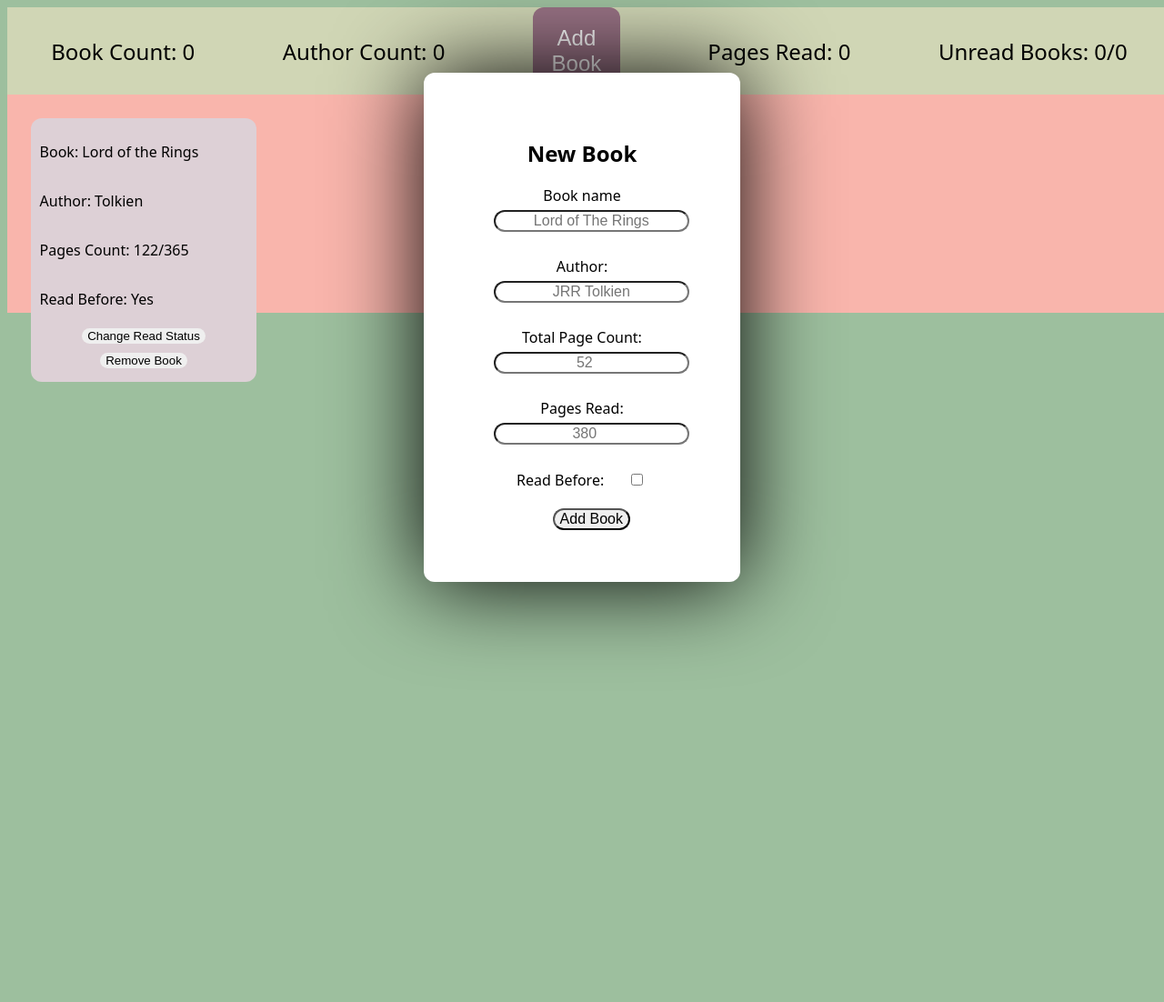
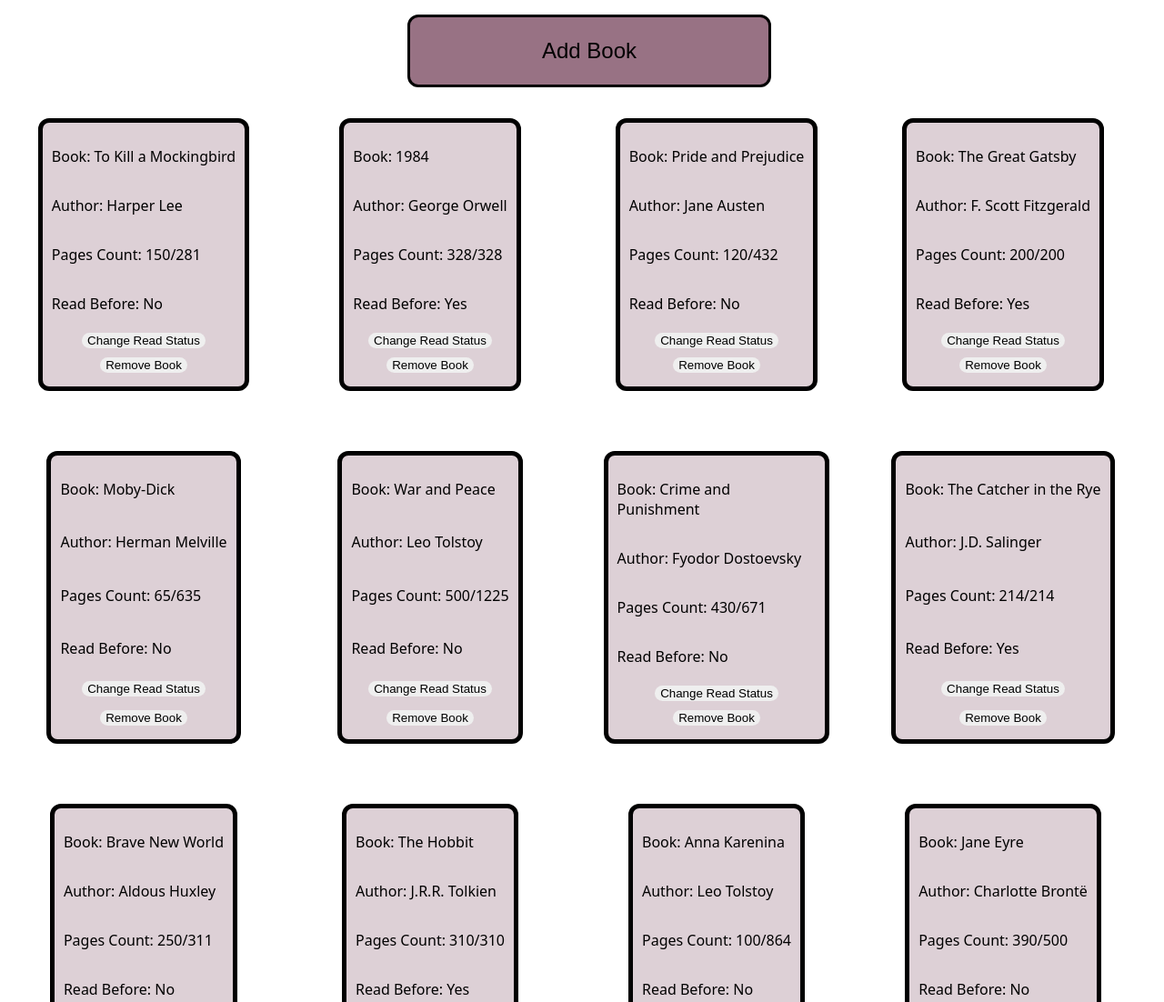
Before and after one commit to MarcWolpert/book_library, a plain HTML site: page index.html in a window 1280 px wide. Shown: the top 1102 px of the page at 91% size. Before the commit the page ends 800 px from the top, so only its background shows below. Drawn offline with Linux system fonts and the light colour scheme.

Commit message:
feat: Interactive functionality added

```diff
--- a/book.js
+++ b/book.js
@@ -1,10 +1,27 @@
-const myLibrary=[];
-
-function Book(name, author, pages, isRead){
+const myLibrary=[
+        ["To Kill a Mockingbird", "Harper Lee", 150, 281, false],
+        ["1984", "George Orwell", 328, 328, true],
+        ["Pride and Prejudice", "Jane Austen", 120, 432, false],
+        ["The Great Gatsby", "F. Scott Fitzgerald", 200, 200, true],
+        ["Moby-Dick", "Herman Melville", 65, 635, false],
+        ["War and Peace", "Leo Tolstoy", 500, 1225, false],
+        ["Crime and Punishment", "Fyodor Dostoevsky", 430, 671, false],
+        ["The Catcher in the Rye", "J.D. Salinger", 214, 214, true],
+        ["Brave New World", "Aldous Huxley", 250, 311, false],
+        ["The Hobbit", "J.R.R. Tolkien", 310, 310, true],
+        ["Anna Karenina", "Leo Tolstoy", 100, 864, false],
+        ["Jane Eyre", "Charlotte Brontë", 390, 500, false],
+        ["The Odyssey", "Homer", 200, 541, false],
+        ["Don Quixote", "Miguel de Cervantes", 700, 1072, false],
+        ["Ulysses", "James Joyce", 50, 730, false]
+];
+let id=0;
+function Book(name, author, pages,totalPages, isRead){
     this.name=name;
     this.author=author;
     this.pages=pages;
-    this.isRead= (isRead? "is read": "has not been read")
+    this.totalPages=totalPages;
+    this.isRead= (isRead? "Yes": "No")
 }
 
 function addBookToLibrary(book){
@@ -13,24 +30,54 @@ function addBookToLibrary(book){
 
     const bookName=document.createElement("p");
     bookName.className="book cardAttributes";
+    bookName.textContent=`Book: ${book.name}`;
 
     const authorName=document.createElement("p");
     authorName.className="author cardAttributes";
+    authorName.textContent=`Author: ${book.author}`;
 
     const pagesRead=document.createElement("p");
     pagesRead.className="isRead cardAttributes";
+    pagesRead.textContent=`Pages Count: ${book.pages}/${book.totalPages}`;
 
     const readBefore=document.createElement("p");
     readBefore.className="isRead cardAttributes";
+    readBefore.textContent=`Read Before: ${book.isRead}`
 
     const buttonChangeReadStatus=document.createElement("button");
     buttonChangeReadStatus.className="changeReadStatus";
+    buttonChangeReadStatus.textContent=`Change Read Status`;
 
     const buttonRemoveBook=document.createElement("button");
     buttonRemoveBook.className="removeBook";
-    buttonRemoveBook.addEventListener((cardDiv)=>{
+    buttonRemoveBook.textContent=`Remove Book`;
 
-    })
+
+    const removeCard=function(){
+        cardDiv.remove();
+        //search in array
+        for (let i=0; i<myLibrary.length; i++){
+            console.log(book.name, myLibrary[i][0]);
+            if (book.name===myLibrary[i][0]){
+                myLibrary.splice(i,1);
+                break;
+            }
+        }
+        console.log(myLibrary);
+    }
+    const changeReadStatus=function(){
+        if (readBefore.textContent.search("Yes")!==-1){
+            book.isRead="No";
+            readBefore.textContent=readBefore.textContent.replace("Yes", book.isRead);
+        } else{
+            book.isRead="Yes";
+            readBefore.textContent=readBefore.textContent.replace("No", book.isRead);
+        }
+        console.log(book.isRead);
+    }
+
+    buttonChangeReadStatus.addEventListener("click",changeReadStatus);
+    buttonRemoveBook.addEventListener("click",removeCard );
 
     cardDiv.appendChild(bookName);
     cardDiv.appendChild(authorName);
@@ -43,7 +90,49 @@ function addBookToLibrary(book){
     bookList.append(cardDiv);
 }
 
-for (let i=0; i<15; i++){
-    bookI=new Book(i,i,i,0);
-    myLibrary.push(bookI);
+
+
+for (let i=0; i<myLibrary.length; i++){
+// for (let i=0; i<3; i++){
+    const b=myLibrary[i]
+    const book1=new Book(b[0],b[1],b[2],b[3],b[4]);
+    addBookToLibrary(book1);
 }
+
+
+const modal=document.getElementById("modal");
+console.log(modal);
+const addBookButton=document.getElementsByClassName("addBook")[0];
+console.log(addBookButton);
+
+addBookButton.addEventListener("click",()=>{
+    modal.showModal();
+})
+// addBookButton.addEventListener("click",showModalDialog);
+modal.addEventListener("click",(event)=>{
+    if (event.target===modal){
+        modal.close();
+    }
+})
+
+
+
+
+
+const newBookForm = document.querySelector("#submitNewBook");
+
+
+function submit(event) {
+    event.preventDefault();
+    const formData = new FormData(event.target);
+    const output=[];
+    formData.forEach((value,key)=>{
+        output.push(value);
+    })
+    const newBook=new Book(output[0],output[1],output[2],output[3],output[4]);
+    console.log(newBook);
+    addBookToLibrary(newBook);
+    newBookForm.reset();
+    modal.close()
+}
+newBookForm.addEventListener("submit", submit);
--- a/index.html
+++ b/index.html
@@ -5,27 +5,20 @@
     <meta name="viewport" content="width=device-width, initial-scale=1.0" rel="noopener noreferrer">
     <title>Book Library</title>
     <link rel="stylesheet" href="styles.css">
+    <script src="book.js" defer></script>
 </head>
 <body>
     <div class="bookRibbon">
-        <p id="bookCount" class="bookStats">Book Count: 0</p>
-        <p id="authorCount" class="bookStats">Author Count: 0</p>
+        <!-- <p id="bookCount" class="bookStats">Book Count: 0</p>
+        <p id="authorCount" class="bookStats">Author Count: 0</p> -->
         <button class="addBook" class="bookStats">Add Book</button>
-        <p id="bookCount" class="bookStats">Pages Read: 0</p>
-        <p id="authorCount" class="bookStats">Unread Books: 0/0</p>
+        <!-- <p id="bookCount" class="bookStats">Pages Read: 0</p>
+        <p id="authorCount" class="bookStats">Unread Books: 0/0</p> -->
     </div>
     <div class="bookList">
-        <div class="card">
-            <p class="book cardAttributes">Book: Lord of the Rings</p>
-            <p class="author cardAttributes">Author: Tolkien</p>
-            <p class="pages cardAttributes">Pages Count: 122/365</p>
-            <p class="isRead cardAttributes">Read Before: Yes</p>
-            <button class="changeReadStatus">Change Read Status</button>
-            <button class="removeBook">Remove Book</button>
-        </div>
     </div>
-    <dialog open>
-        <form style="background-color:white" action="/nowhere" method="dialog" class="card newBook">
+    <dialog id="modal" >
+        <form style="background-color:white" action="/nowhere" method="dialog" class="card newBook" id="submitNewBook">
             <h2>New Book</h2>
             <label for="bookName">Book name</label>
             <input type="text" name="bookName" id="bookInput" placeholder="Lord of The Rings">
--- a/styles.css
+++ b/styles.css
@@ -1,6 +1,6 @@
 :root{
     font-family:system-ui, -apple-system, BlinkMacSystemFont, 'Segoe UI', Roboto, Oxygen, Ubuntu, Cantarell, 'Open Sans', 'Helvetica Neue', sans-serif;
-    background-color: #9DBF9E;
+    /* background-color: #9DBF9E; */
 }
 
 
@@ -10,7 +10,7 @@
     display:flex;
     height:12vh;
     width:100vw;
-    background-color:#d0d6b5;
+    /* background-color:#d0d6b5; */
     justify-content:space-around;
     align-items:center;
     .bookStats{
@@ -19,27 +19,29 @@
     }
     button{
         background-color:#987284;
-        border:none;
-        color:white;
+        border:solid black;
+        color:black;
         font-weight:500;
         font-size:3vh;
         border-radius:12px;
-        height:inherit;
-        width:min(12vh,300px);
+        height:10vh;
+        width:max(12vh,400px);
         /* height:min(5vw,75px); */
     }
     button:hover{
-        background-color:#ee7674;
-        color:black;
+        /* background-color:#ee7674; */
+        color:white;
         box-shadow:0 0 1rem white;
     }
 }
 .bookList{
     height:30vh;
     width:100vw;
-    background-color:#f9b5ac;
+    /* background-color:#f9b5ac; */
     display:grid;
     grid-template-columns:repeat(auto-fit,minmax(300px,15vw));
+    justify-items:center;
+    gap:15px;
 }
 .card{
     display:flex;
@@ -50,7 +52,8 @@
     padding:10px;
     border-radius:12px;
     margin:2vw;
-    border-color:white;
+    border:solid black;
+    /* border-color:white; */
     border-width:thick;
     button{
         margin:5px;
```
